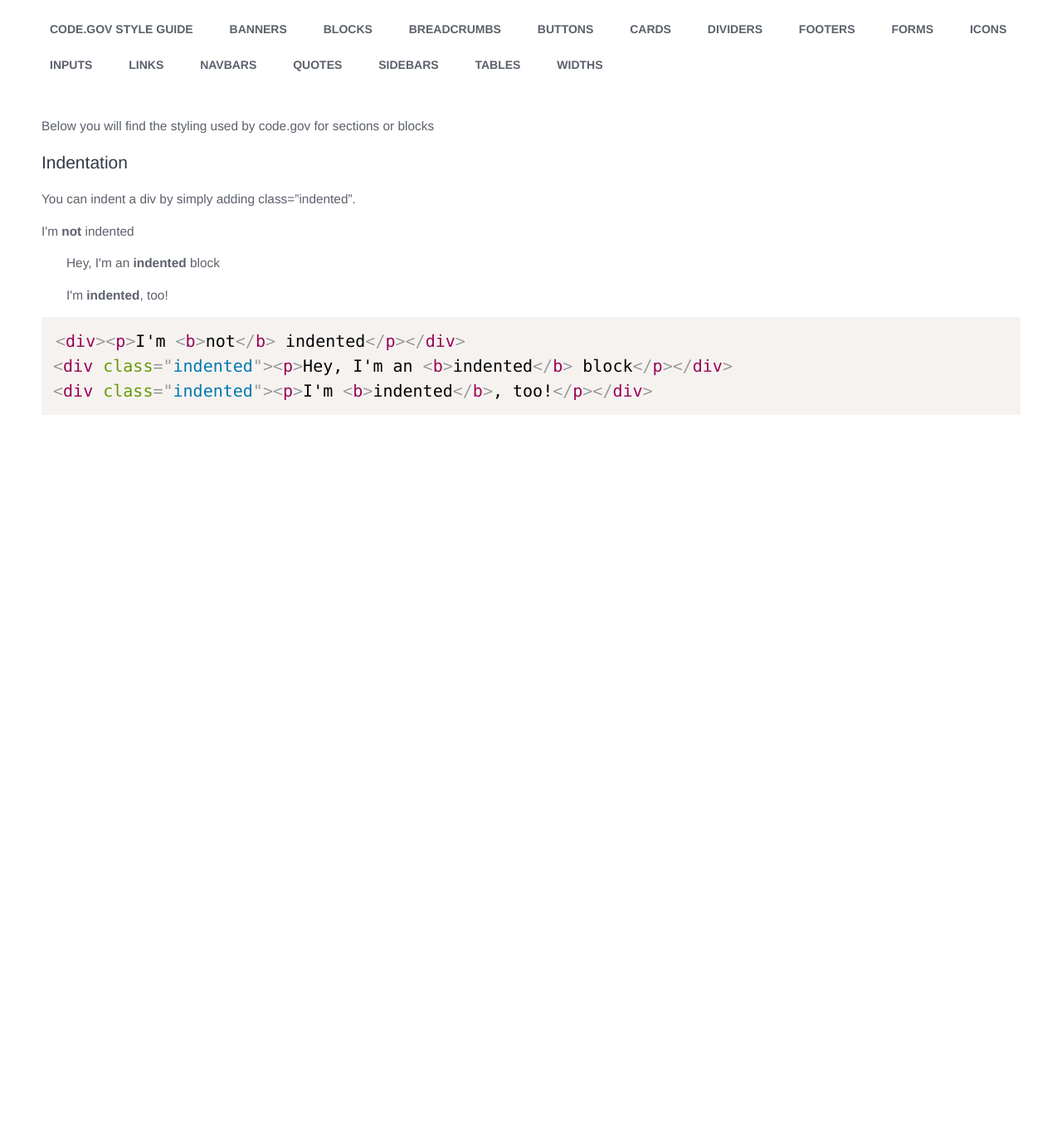
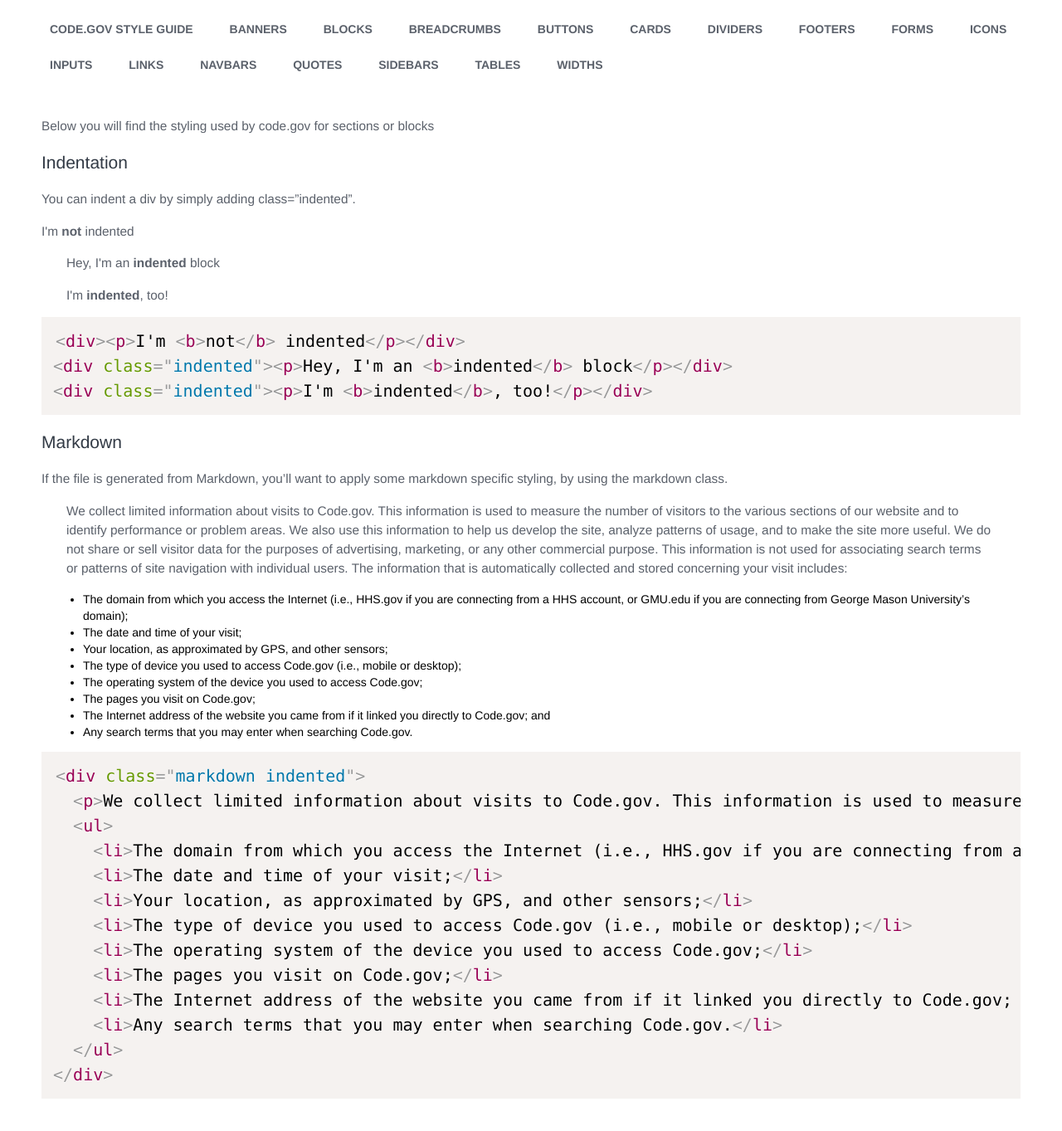
Before and after one commit to GSA/code-gov-style, a Jekyll site: the page built from components/blocks.md, in a window 1280 px wide and 1381 px high. Shown: the top 1363 px of the window at 83% size. Built offline with Jekyll 4.4.1, drawn with Linux system fonts in a browser that asks for light colours.

Commit message:
added bullets for markdown

````diff
--- a/_sass/_blocks.scss
+++ b/_sass/_blocks.scss
@@ -28,3 +28,10 @@
 .block--transparent {
   background-color: transparent;
 }
+
+.markdown {
+  ul {
+    list-style-type: inherit;
+    padding-left: 20px;
+  }
+}
--- a/components/blocks.md
+++ b/components/blocks.md
@@ -15,3 +15,35 @@ You can indent a div by simply adding class="indented".
 <div class="indented"><p>Hey, I'm an <b>indented</b> block</p></div>
 <div class="indented"><p>I'm <b>indented</b>, too!</p></div>
 ```
+
+# Markdown
+If the file is generated from Markdown, you'll want to apply some markdown specific styling,
+by using the markdown class.
+<div class="markdown indented">
+  <p>We collect limited information about visits to Code.gov. This information is used to measure the number of visitors to the various sections of our website and to identify performance or problem areas. We also use this information to help us develop the site, analyze patterns of usage, and to make the site more useful. We do not share or sell visitor data for the purposes of advertising, marketing, or any other commercial purpose. This information is not used for associating search terms or patterns of site navigation with individual users. The information that is automatically collected and stored concerning your visit includes:</p>
+  <ul>
+    <li>The domain from which you access the Internet (i.e., HHS.gov if you are connecting from a HHS account, or GMU.edu if you are connecting from George Mason University’s domain);</li>
+    <li>The date and time of your visit;</li>
+    <li>Your location, as approximated by GPS, and other sensors;</li>
+    <li>The type of device you used to access Code.gov (i.e., mobile or desktop);</li>
+    <li>The operating system of the device you used to access Code.gov;</li>
+    <li>The pages you visit on Code.gov;</li>
+    <li>The Internet address of the website you came from if it linked you directly to Code.gov; and</li>
+    <li>Any search terms that you may enter when searching Code.gov.</li>
+  </ul>
+</div>
+```
+<div class="markdown indented">
+  <p>We collect limited information about visits to Code.gov. This information is used to measure the number of visitors to the various sections of our website and to identify performance or problem areas. We also use this information to help us develop the site, analyze patterns of usage, and to make the site more useful. We do not share or sell visitor data for the purposes of advertising, marketing, or any other commercial purpose. This information is not used for associating search terms or patterns of site navigation with individual users. The information that is automatically collected and stored concerning your visit includes:</p>
+  <ul>
+    <li>The domain from which you access the Internet (i.e., HHS.gov if you are connecting from a HHS account, or GMU.edu if you are connecting from George Mason University’s domain);</li>
+    <li>The date and time of your visit;</li>
+    <li>Your location, as approximated by GPS, and other sensors;</li>
+    <li>The type of device you used to access Code.gov (i.e., mobile or desktop);</li>
+    <li>The operating system of the device you used to access Code.gov;</li>
+    <li>The pages you visit on Code.gov;</li>
+    <li>The Internet address of the website you came from if it linked you directly to Code.gov; and</li>
+    <li>Any search terms that you may enter when searching Code.gov.</li>
+  </ul>
+</div>
+```
--- a/package.json
+++ b/package.json
@@ -1,6 +1,6 @@
 {
   "name": "@code.gov/code-gov-style",
-  "version": "1.2.1",
+  "version": "1.2.2",
   "description": "Style for code.gov including buttons, banners, and cards. Inspired by and somewhat based on USWDS.",
   "main": "index.js",
   "scripts": {
````
